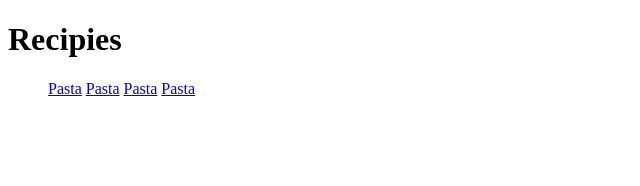
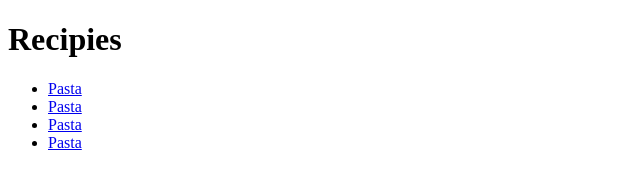
Before and after one commit to tiger1880/recipies, a plain HTML site: page index.html in a window 1280 px wide. Shown: the whole page, without its empty margins (0-640 px from the left). Drawn offline with Linux system fonts and the light colour scheme.

Commit message:
Fix the unordered list

```diff
--- a/index.html
+++ b/index.html
@@ -7,10 +7,10 @@
     <body>
         <h1>Recipies</h1>
         <ul>
-            <a href="./recipies/pasta.html">Pasta</a>
-            <a href="./recipies/pasta.html">Pasta</a>
-            <a href="./recipies/pasta.html">Pasta</a>
-            <a href="./recipies/pasta.html">Pasta</a>
+            <li> <a href="./recipies/pasta.html">Pasta</a>  </li>
+            <li><a href="./recipies/pasta.html">Pasta</a></li>
+            <li><a href="./recipies/pasta.html">Pasta</a></li>
+           <li><a href="./recipies/pasta.html">Pasta</a></li>
         </ul>
     </body>
 </html>
```
